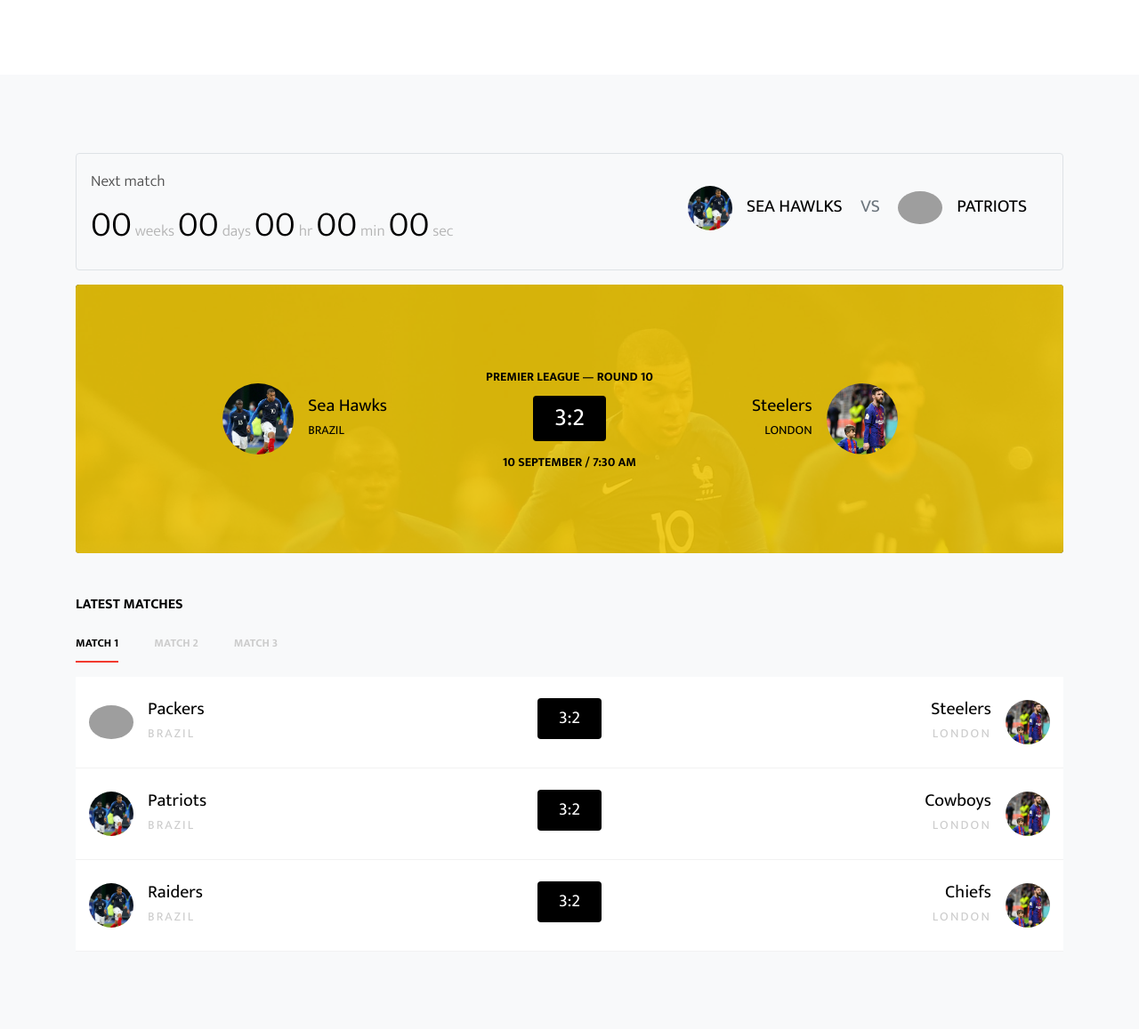
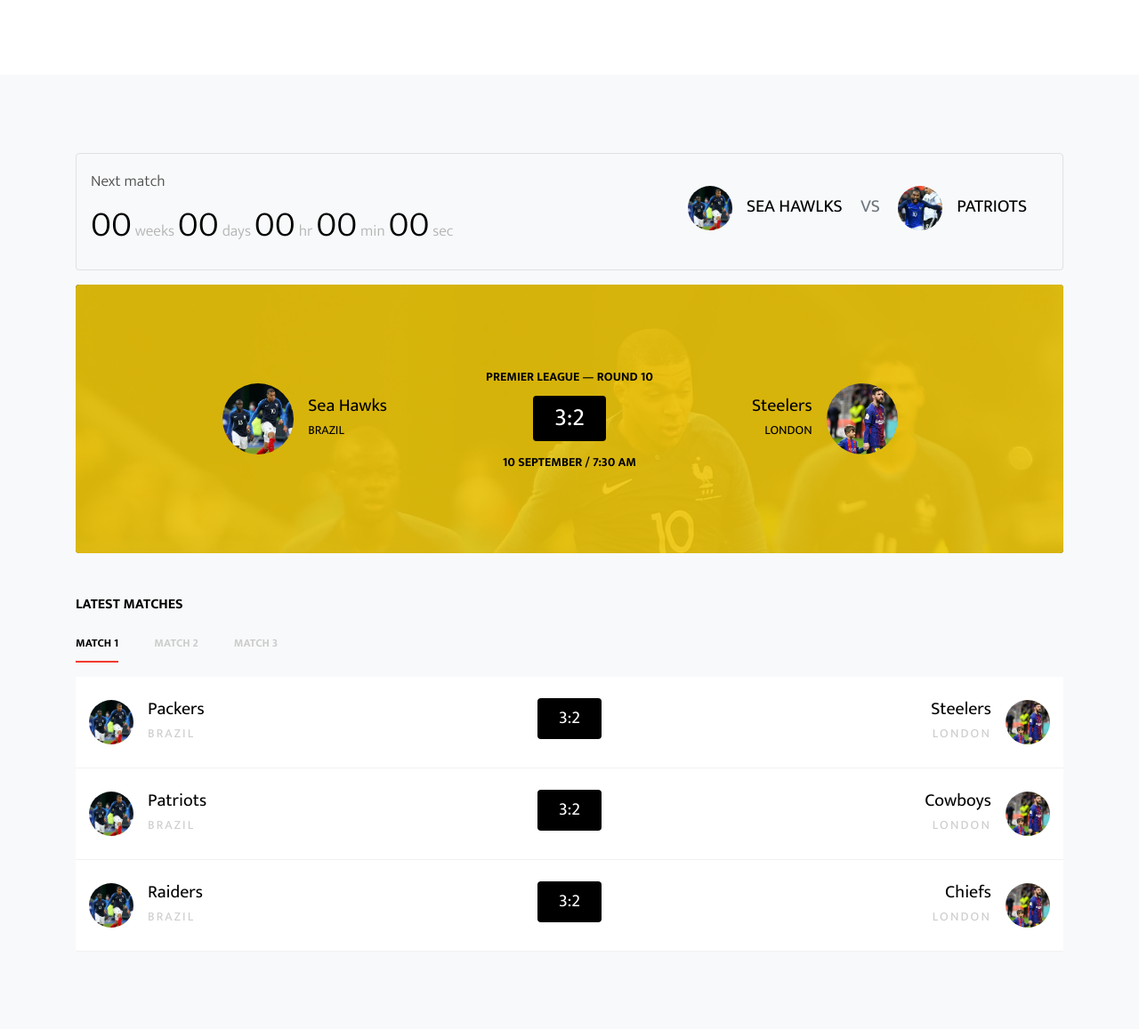
Before and after one commit to vickyGar/djangodeporte, a Django app: template templates/index.html in a window 1280 px wide. Shown: the part 1205-2362 px from the top of the page at 89% size. Run offline with Django 3.2, Linux system fonts and the light colour scheme; the template is opened without the code that fills it, so the values that code supplies are empty; parts of the project's set-up code (start-up, migrations or seed data) failed here and were passed over; some libraries are stand-ins or nearby versions; some web fonts are replaced; grey boxes are pictures that could not be loaded.

```diff
--- a/templates/index.html
+++ b/templates/index.html
@@ -185,7 +185,7 @@
               </div>
               <span class="text-muted mx-3 text-normal mb-3 mb-lg-0 d-block d-md-inline ">vs</span>
               <div class="d-block d-md-inline-block">
-                <img src="{'%images/img_3_sq.jpg'%}" alt="Image" class="mr-3 image"><span class="d-block d-md-inline-block ml-0 ml-md-3 ml-lg-0">Patriots</span>
+                <img src="{%static 'images/img_3_sq.jpg'%}" alt="Image" class="mr-3 image"><span class="d-block d-md-inline-block ml-0 ml-md-3 ml-lg-0">Patriots</span>
               </div>
             </div>
           </div>
@@ -266,7 +266,7 @@
                           <div class="text-center text-lg-left">
                             <div class="d-block d-lg-flex align-items-center">
                               <div class="image image-small text-center mb-3 mb-lg-0 mr-lg-3">
-                                <img src="{'%static 'images/img_1_sq.jpg'%}" alt="Image" class="img-fluid">
+                                <img src="{%static 'images/img_1_sq.jpg'%}" alt="Image" class="img-fluid">
                               </div>
                               <div class="text">
                                 <h3 class="h5 mb-0 text-black">Packers</h3>
```
